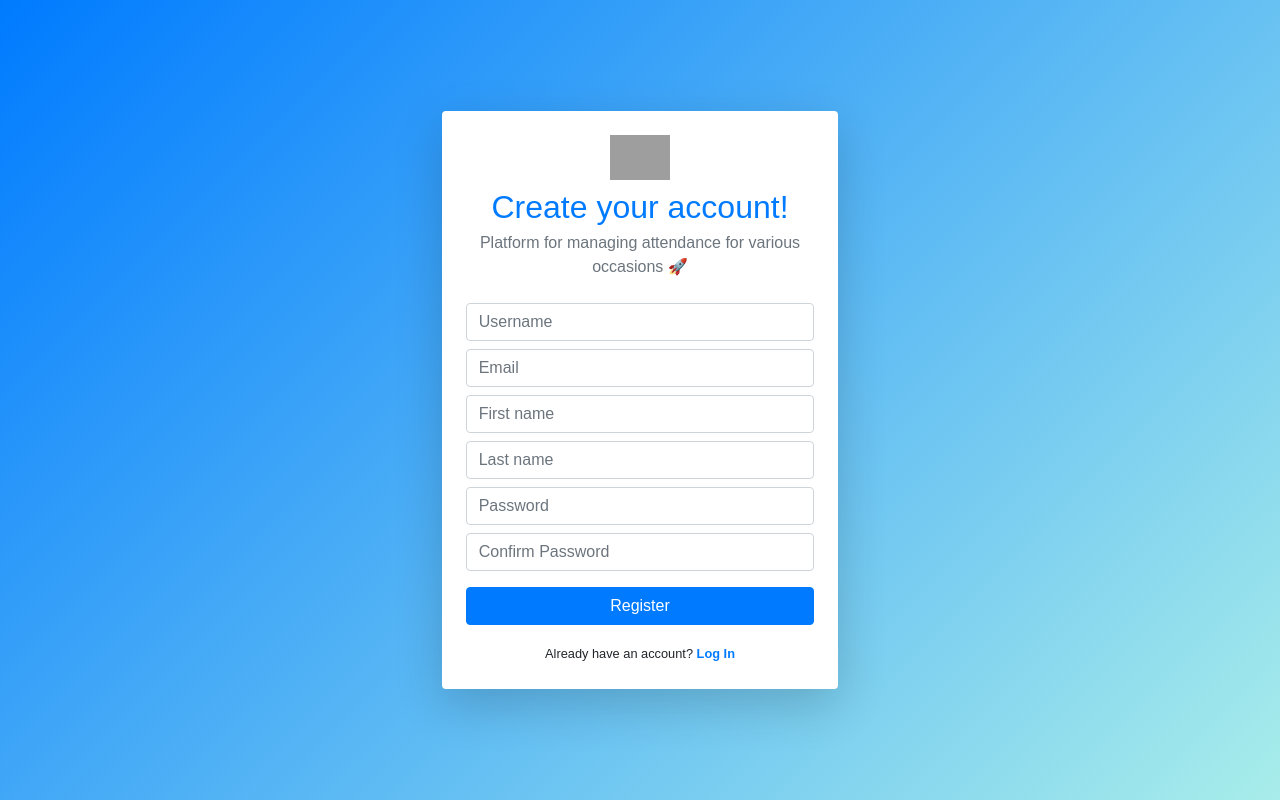
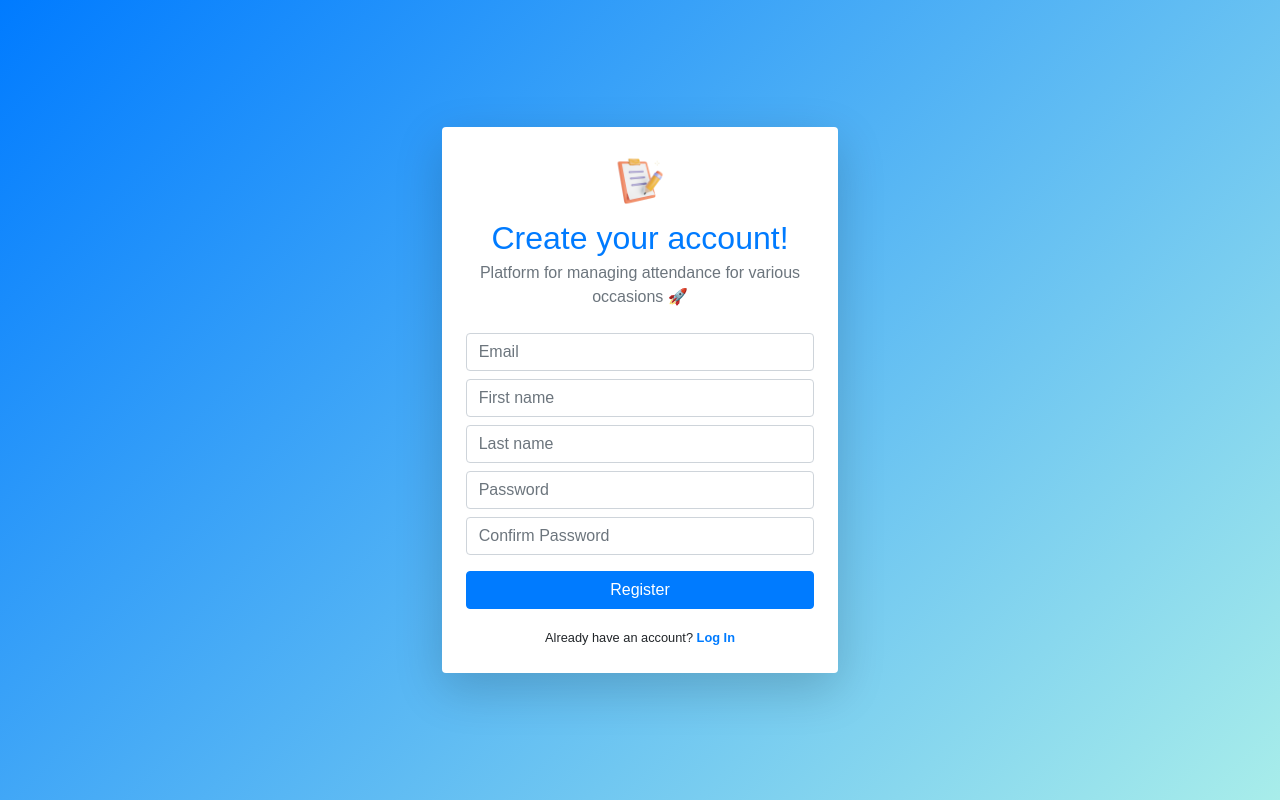
Before and after one commit to sundaramrai/ClassTrack, a Django app: page /register in a window 1280 px wide. Run offline with Django 5.2, Linux system fonts and the light colour scheme; some libraries are stand-ins or nearby versions; grey boxes are pictures that could not be loaded.

Commit message:
refactor register.html to use static logo image and update login link

```diff
--- a/templates/app/register.html
+++ b/templates/app/register.html
@@ -2,22 +2,18 @@
 {% block title %}ClassTrack - Register{% endblock %}
 {% block body_class %}d-flex align-items-center justify-content-center min-vh-100{% endblock %}
 {% block content %}
+{% load static %}
 <div class="col-12 col-sm-8 col-md-6 col-lg-4">
   <div class="card shadow-lg border-0">
     <div class="card-body p-4">
       <div class="text-center mb-4">
-        <img src="https://cdn3.iconfinder.com/data/icons/design-thinking-3d/256/ClipBoard.png" alt="Logo"
+        <img src="{% static 'images/icon.png' %}" alt="Logo"
           style="width:60px;" class="mb-2">
         <h2 class="fs-4 text-primary mb-1">Create your account!</h2>
         <p class="text-muted mb-0">Platform for managing attendance for various occasions 🚀</p>
       </div>
       <form action="/register" method="post" autocomplete="off">
         {% csrf_token %}
-        <!-- Username -->
-        <div class="form-group mb-2">
-          <label for="username" class="sr-only">Username</label>
-          <input type="text" class="form-control" id="username" placeholder="Username" name="username" required>
-        </div>
         <!-- Email -->
         <div class="form-group mb-2">
           <label for="email" class="sr-only">Email</label>
@@ -49,7 +45,7 @@
       <div class="text-center mt-3">
         <span class="not-member small">
           Already have an account?
-          <a href='/signin' class="text-primary font-weight-bold">Log In</a>
+          <a href='/login' class="text-primary font-weight-bold">Log In</a>
         </span>
       </div>
     </div>
```
